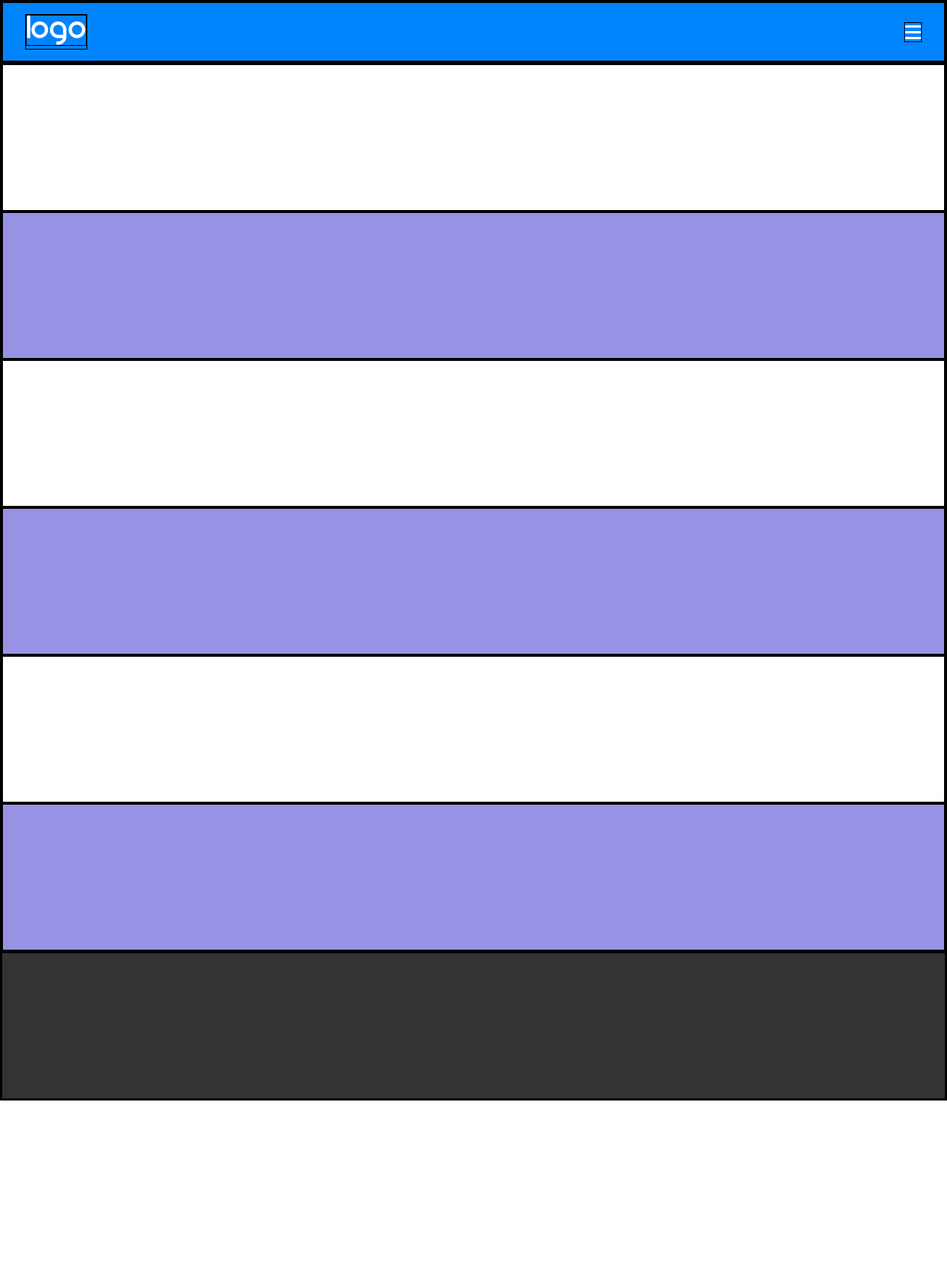
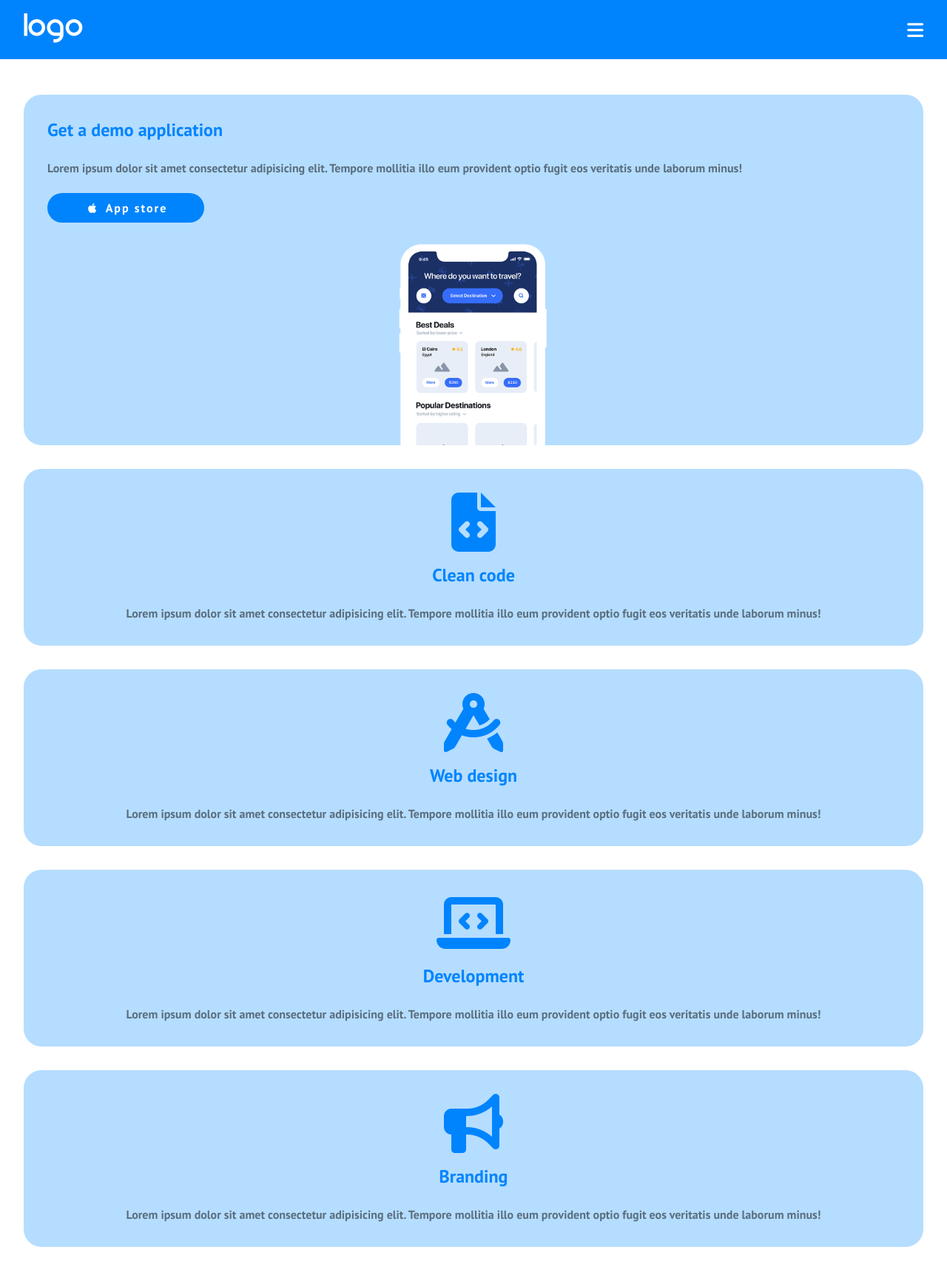
Before and after one commit to Riccardo-Potalivo/htmlcss-responsive-layout, a plain HTML site: page index.html in a window 1280 px wide. Shown: the top 1705 px of the page at 74% size. Before the commit the page ends 1488 px from the top, so only its background shows below. Drawn offline with Linux system fonts and the light colour scheme.

Commit message:
1°-section-done

```diff
--- a/css/style.css
+++ b/css/style.css
@@ -4,7 +4,7 @@
     padding: 0;
     box-sizing: border-box;
     font-family: 'PT Sans', sans-serif;
-    border: solid 1px black;
+    /* border: solid 1px black; */
 }
 
 /* ---------------------------------
@@ -14,7 +14,8 @@ palette
 	--color-primary: #9792e4;
 	--color-secondary: #0084fd;
 	--color-secondary-bg: #b5ddff;
-	--color-text-01: #fdc15f;
+	--color-text-01: #5a6e7f;
+	--color-text-02: #fdc15f;
 	--color-neutral-white: #ffffff;
 	--color-neutral-darker: #333333;
 	--color-neutral-black: #000000;
@@ -27,14 +28,84 @@ variables
 :root
 {
     --nav-height: 80px;
+    --width-1-3: calc(100% / 3);
+    --width-2-3: calc((100% / 3) * 2);
+    --width-100: 100%;
 }
-
 
 
 /* ---------------------------------
 utility
 --------------------------------- */
+.t-a-center
+{
+    text-align: center;
+}
 
+.mb-1
+{
+    margin-bottom: 1rem;
+}
+
+.mt-1
+{
+    margin-top: 1rem;
+}
+
+.mb-2
+{
+    margin-bottom: 2rem;
+}
+
+.mt-2
+{
+    margin-top: 2rem;
+}
+
+.p-1
+{
+    padding: 1rem;
+}
+
+.pb-1
+{
+    padding-bottom: 1rem;
+}
+
+.pt-1
+{
+    padding-top: 1rem;
+}
+
+.p-2
+{
+    padding: 2rem;
+}
+
+.pb-2
+{
+    padding-bottom: 2rem;
+}
+
+.pt-2
+{
+    padding-top: 2rem;
+}
+
+.pb-3
+{
+    padding-bottom: 3rem;
+}
+
+.pt-3
+{
+    padding-top: 3rem;
+}
+
+.rounded-sm
+{
+    border-radius: 1.5rem;
+}
 
 
 /* ---------------------------------
@@ -45,10 +116,21 @@ flex
     display: flex;
 }
 
+.wrap
+{
+    flex-wrap: wrap;
+}
+
 .j-c-s-between
 {
     justify-content: space-between;
 }
+
+.j-c-center
+{
+    justify-content: center;
+}
+
 .a-i-center
 {
     align-items: center;
@@ -61,7 +143,52 @@ general
 .container
 {
     width: 100%;
-    padding: 0 30px;
+    padding: 0 2rem;
+}
+
+a{
+    color: inherit;
+    text-decoration: none;
+}
+
+h4
+{
+    font-size: 1.5rem;
+    margin-bottom: 1.5rem;
+}
+
+p
+{
+    line-height: 1.5em;
+}
+
+.card-blue
+{
+    background-color: var(--color-secondary-bg);
+    color: var(--color-secondary);
+    color: var(--color-secondary);
+    width: var(--width-100);
+}
+
+.bnt-blue
+{
+    color: var(--color-neutral-white);
+    background-color: var(--color-secondary);
+}
+
+.bnt-p-md
+{
+    padding: 10px 50px;
+    font-weight: bold;
+    letter-spacing: 2px;
+    border-radius: 20px;
+    margin-top: 50px;
+}
+
+.icons-sm
+{
+    font-size: 15px;
+    margin: 0 5px;
 }
 
 .icons-md
@@ -69,30 +196,73 @@ general
     font-size: 25px;
 }
 
+.icons-xl
+{
+    font-size: 80px;
+    margin-bottom: 1rem;
+}
+
+
+
+
 
 /* ---------------------------------
 navigation bar
 --------------------------------- */
-nav>.container
+nav
 {
     background-color: var(--color-secondary);
+    color: var(--color-neutral-white);
+    position: fixed;
+    top: 0;
+    left: 0;
+    width: 100%;
+}
+
+#navigation-bar
+{
     height: var(--nav-height);
-    color: var(--color-neutral-white);
 }
 
 
 /* ---------------------------------
 main
 --------------------------------- */
+main
+{
+    margin-top: var(--nav-height);
+}
+
 main>section:nth-child(even)
 {
     background-color: var(--color-primary);
 }
 
-main>section
+/* intro */
+
+.card-box
 {
-    height: 200px;
+    margin-left: -1rem;
+    margin-right: -1rem;
 }
+
+.fw-bold
+{
+    font-weight: bold;
+}
+
+.text-grey
+{
+    color: var(--color-text-01);
+}
+
+#intro .card-img img
+{
+    width: var(--width-100);
+    max-width: 250px;
+    display: block;
+}
+
 
 
 /* ---------------------------------
--- a/index.html
+++ b/index.html
@@ -15,17 +15,73 @@
 <body>
     <!-- navigation bar -->
     <nav>
-        <div class="container d-flex j-c-s-between a-i-center">
-            <a href="#"><img src="img/logo.png" alt="logo" id="logo"></a>
-            <i class="fa-solid fa-bars icons-md"></i>
+        <div class="container">
+            <div class="d-flex j-c-s-between a-i-center" id="navigation-bar">
+                <a href="#"><img src="img/logo.png" alt="logo" id="logo"></a>
+                <i class="fa-solid fa-bars icons-md"></i>
+            </div>
         </div>
     </nav>
 
     <!-- main -->
     <main>
-        <section id="intro">
+        <section class="pt-2 pb-3" id="intro">
             <div class="container">
-
+                <div class="card-box">
+                    <div class="card-container p-1">
+                        <div class="card card-blue rounded-sm">
+                            <div class="card-text p-2">
+                                <h4>Get a demo application</h4>
+                                <p class="mb-2 text-grey fw-bold">Lorem ipsum dolor sit amet consectetur adipisicing elit. Tempore mollitia illo eum provident optio fugit eos veritatis unde laborum minus!</p>
+                                <div>
+                                    <a href="#" class="bnt-blue bnt-p-md">
+                                        <i class="fa-brands fa-apple icons-sm"></i>
+                                        <span>App store</span>
+                                    </a>
+                                </div>
+                            </div>
+                            <div class="card-img d-flex j-c-center">
+                                <img src="img/phone.png" alt="phone">
+                            </div>
+                        </div>
+                    </div>
+                    <div class="card-container p-1">
+                        <div class="card card-blue p-2 rounded-sm">
+                            <div class="card-text t-a-center">
+                                <i class="fa-solid fa-file-code icons-xl"></i>
+                                <h4>Clean code</h4>
+                                <p class="text-grey fw-bold">Lorem ipsum dolor sit amet consectetur adipisicing elit. Tempore mollitia illo eum provident optio fugit eos veritatis unde laborum minus!</p>
+                            </div>
+                        </div>
+                    </div>
+                    <div class="card-container p-1">
+                        <div class="card card-blue p-2 rounded-sm">
+                            <div class="card-text t-a-center">
+                                <i class="fa-solid fa-compass-drafting icons-xl"></i>
+                                <h4>Web design</h4>
+                                <p class="text-grey fw-bold">Lorem ipsum dolor sit amet consectetur adipisicing elit. Tempore mollitia illo eum provident optio fugit eos veritatis unde laborum minus!</p>
+                            </div>
+                        </div>
+                    </div>
+                    <div class="card-container p-1">
+                        <div class="card card-blue p-2 rounded-sm">
+                            <div class="card-text t-a-center">
+                                <i class="fa-solid fa-laptop-code icons-xl"></i>
+                                <h4>Development</h4>
+                                <p class="text-grey fw-bold">Lorem ipsum dolor sit amet consectetur adipisicing elit. Tempore mollitia illo eum provident optio fugit eos veritatis unde laborum minus!</p>
+                            </div>
+                        </div>
+                    </div>
+                    <div class="card-container p-1">
+                        <div class="card card-blue p-2 rounded-sm">
+                            <div class="card-text t-a-center">
+                                <i class="fa-solid fa-bullhorn icons-xl"></i>
+                                <h4>Branding</h4>
+                                <p class="text-grey fw-bold">Lorem ipsum dolor sit amet consectetur adipisicing elit. Tempore mollitia illo eum provident optio fugit eos veritatis unde laborum minus!</p>
+                            </div>
+                        </div>
+                    </div>
+                </div>
             </div>
         </section>
 
```
